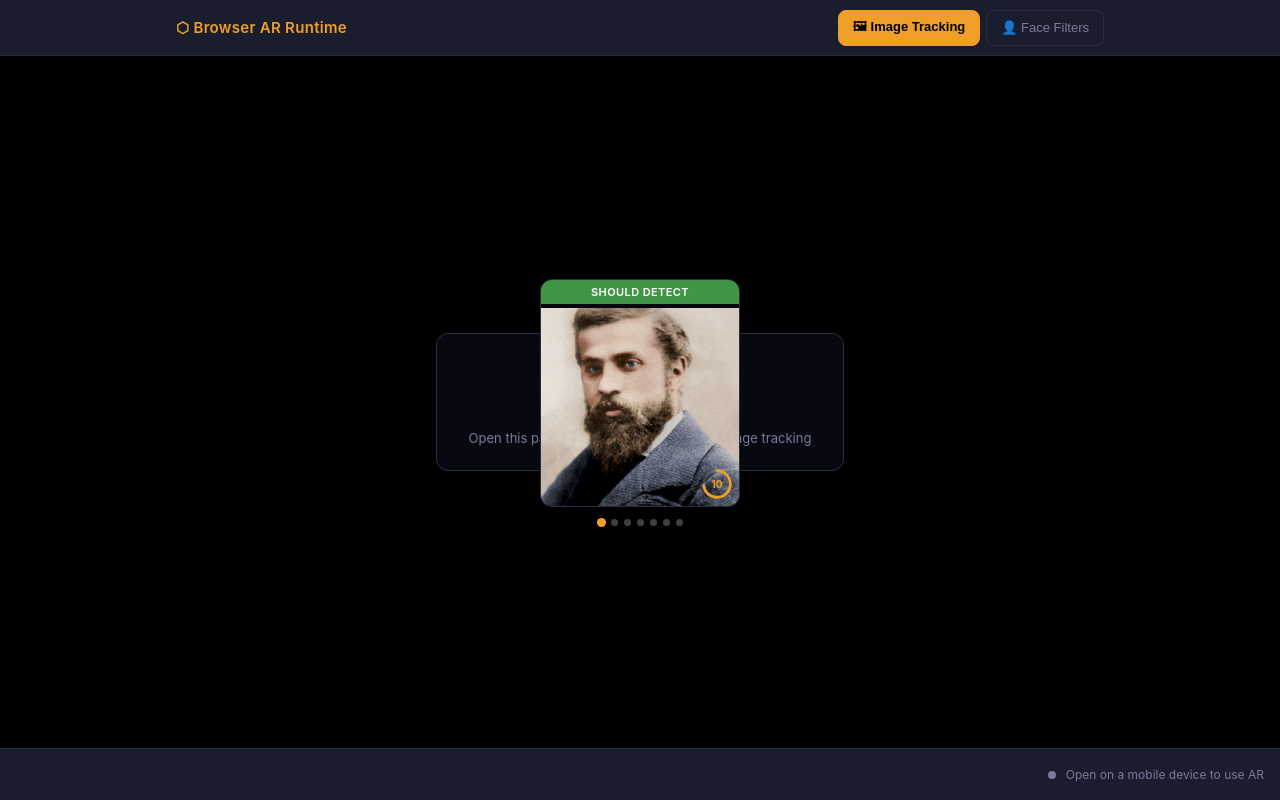
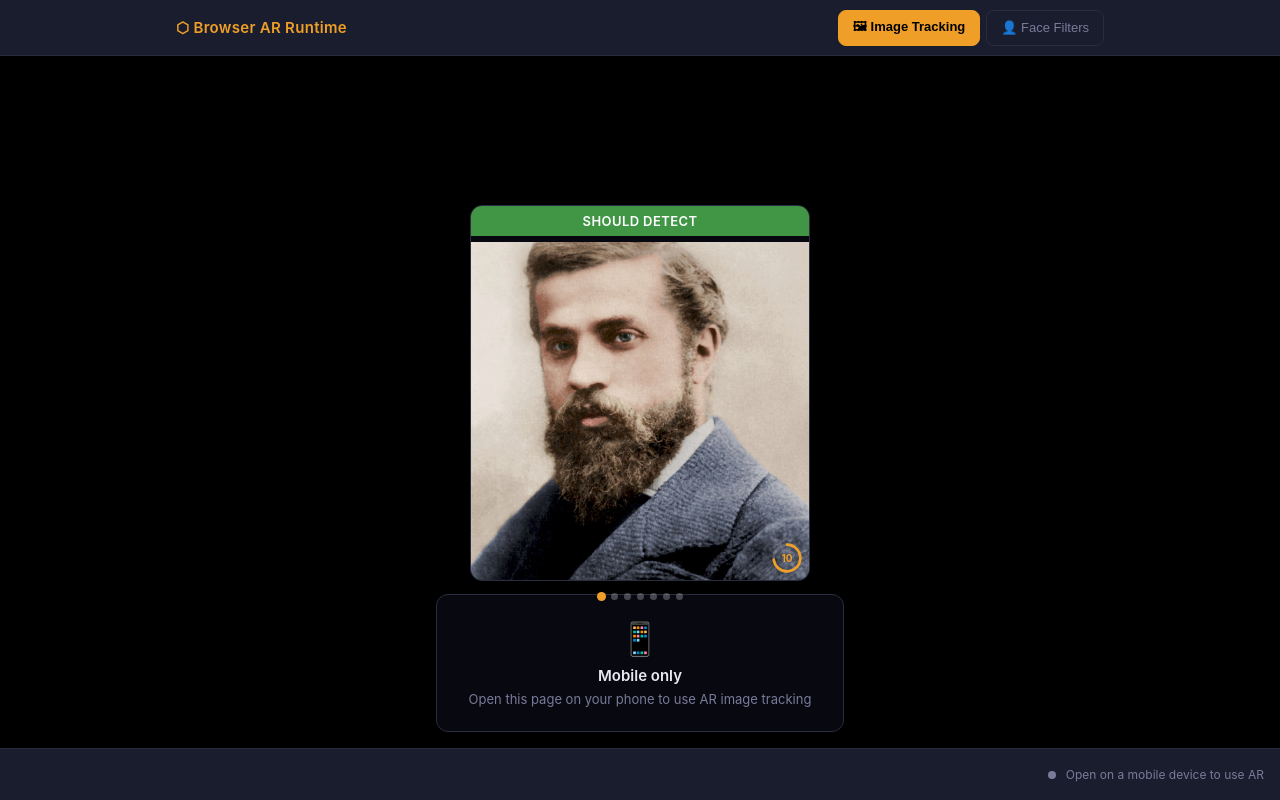
Before and after one commit to sujoymondal87/browser-ar-runtime, a website: page index.html in a window 1280 px wide. Drawn offline with Linux system fonts and the light colour scheme.

Commit message:
Desktop UX fixes and model scale bump
- Desktop notice moved to bottom, no longer overlaps slider
- Slider card 340px on desktop for easier target scanning
- Gaudi model scale 0.8 -> 1.2 (1.5x increase)

Co-Authored-By: Claude Sonnet 4.6 <noreply@anthropic.com>

```diff
--- a/js/armanager.js
+++ b/js/armanager.js
@@ -54,9 +54,8 @@ const ImageAR = (() => {
     if (!container) return;
     const notice = document.createElement('div');
     notice.style.cssText = [
-      'position:absolute;inset:0;display:flex;flex-direction:column',
-      'align-items:center;justify-content:center;z-index:5',
-      'gap:12px;pointer-events:none',
+      'position:absolute;bottom:16px;left:0;right:0;display:flex',
+      'justify-content:center;z-index:5;pointer-events:none',
     ].join(';');
     notice.innerHTML = `
       <div style="background:rgba(10,10,20,0.8);border:1px solid #2a2d3e;border-radius:12px;
@@ -232,7 +231,7 @@ const ImageAR = (() => {
       const modelEl = document.createElement('a-gltf-model');
       modelEl.setAttribute('src', '#gaudi-model');
       modelEl.setAttribute('position', '0 0.6 0');
-      modelEl.setAttribute('scale', '0.8 0.8 0.8');
+      modelEl.setAttribute('scale', '1.2 1.2 1.2');
       modelEl.setAttribute('rotation', '0 0 0');
       targetEl.appendChild(modelEl);
 
--- a/style.css
+++ b/style.css
@@ -387,6 +387,15 @@ header {
   transform: scale(1.3);
 }
 
+/* ── Desktop: bigger slider for easier scanning ── */
+@media (min-width: 768px) {
+  .slider-card { width: 340px; }
+  .slider-label { font-size: 13px; padding: 7px 10px; }
+  .slider-img { margin-top: 36px; }
+  .not-gaudi-overlay { inset: 36px 0 0 0; }
+  .not-gaudi-overlay span { font-size: 16px; }
+}
+
 /* ── Mobile ── */
 @media (max-width: 480px) {
   .logo { font-size: 13px; }
```
